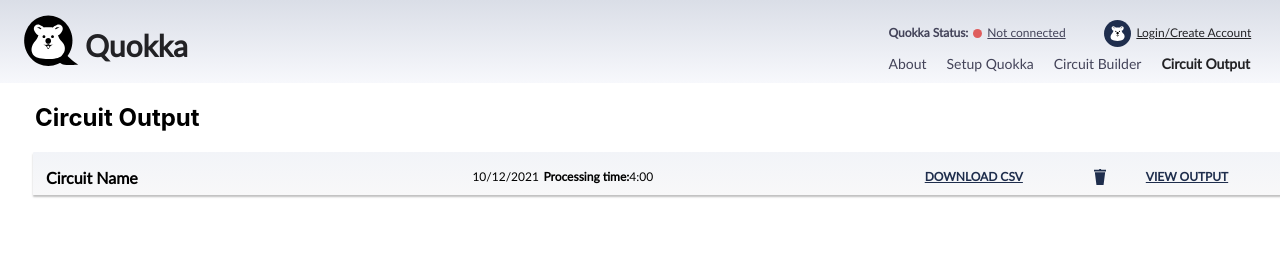
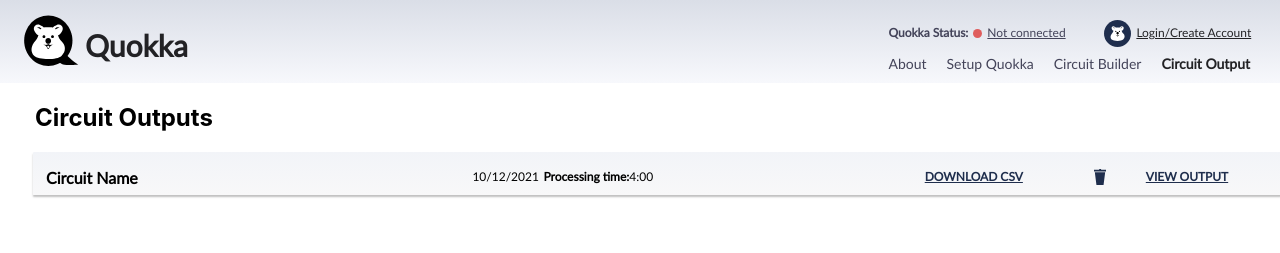
Before and after one commit to devitt1/Quokka-Web, a React (Create React App) app: page /circuit-output in a window 1280 px wide. Shown: the top 253 px of the page. Built offline with nearby package versions, Linux system fonts and the light colour scheme.

Commit message:
refactor: - CircuitOutput -> BuildOutput - circuitName -> buildName - CircuitOutputView -> BuildOutputView

```diff
--- a/src/components/CircuitOutputs/CircuitOutput/CircuitOutput.module.scss
+++ b/src/components/CircuitOutputs/BuildOutput/BuildOutput.module.scss
@@ -1,7 +1,7 @@
 @import '../../../common/global.scss';
 
 
-.circuitOutput {
+.buildOutput {
   align-self: center;
   width: 95%;
   height: 37px;
@@ -18,7 +18,7 @@
   p {
     text-align: start;
     align-self: center;
-    &.circuitName {
+    &.buildName {
       grid-column: 1;
       @include text-h4;
     }
--- /dev/null
+++ b/src/components/CircuitOutputs/BuildOutput/BuildOutput.tsx
@@ -0,0 +1,36 @@
+import React from 'react';
+import styles from './BuildOutput.module.scss';
+import bin from '../../../assets/bin.svg';
+
+interface BuildOutputProps {
+    id : string;
+    name : string;
+    output : string;
+    runDuration : string;
+}
+
+const BuildOutput : React.FC = () => {
+
+
+    const handleViewOutputClicked = () => {
+
+    }
+
+    return (<div className={styles.buildOutput}>
+        <p className={styles.buildName}> Circuit Name</p>
+        <p className={styles.date}>10/12/2021</p>
+        <p className={styles.processingTime}><strong>
+            Processing time:
+        </strong>4:00</p>
+        <button className={styles.downloadBtn}> Download CSV</button>
+        <div className={styles.viewOrDelete}>
+            <img src={bin} alt={'bin'}/>
+            <button className={styles.viewOutputBtn}
+                    onClick={handleViewOutputClicked}>
+                View Output
+            </button>
+        </div>
+    </div>)
+}
+
+export default BuildOutput;
--- /dev/null
+++ b/src/components/CircuitOutputs/BuildOutputView/BuildOutputView.module.scss
@@ -0,0 +1,3 @@
+.buildOutputView {
+
+}
--- a/src/components/CircuitOutputs/CircuitOutput/CircuitOutput.tsx
+++ /dev/null
@@ -1,20 +0,0 @@
-import React from 'react';
-import styles from './CircuitOutput.module.scss';
-import bin from '../../../assets/bin.svg';
-const CircuitOutput : React.FC = () => {
-    return (<div className={styles.circuitOutput}>
-        <p className={styles.circuitName}> Circuit Name</p>
-        <p className={styles.date}>10/12/2021</p>
-        <p className={styles.processingTime}><strong>
-            Processing time:
-        </strong>4:00</p>
-        <button className={styles.downloadBtn}> Download CSV</button>
-        <div className={styles.viewOrDelete}>
-            <img src={bin} alt={'bin'}/>
-            <button className={styles.viewOutputBtn}>
-                View Output</button>
-        </div>
-    </div>)
-}
-
-export default CircuitOutput;
--- a/src/components/CircuitOutputs/CircuitOutputView/CircuitOutputView.module.scss
+++ /dev/null
@@ -1,3 +0,0 @@
-.circuitOutputView {
-
-}
--- a/src/components/CircuitOutputs/CircuitOutputs.tsx
+++ b/src/components/CircuitOutputs/CircuitOutputs.tsx
@@ -1,22 +1,20 @@
 import React from 'react';
 import styles from './CircuitOutputs.module.scss';
-import CircuitOutput from "./CircuitOutput/CircuitOutput";
+import BuildOutput from "./BuildOutput/BuildOutput";
+import {useSelector} from "react-redux";
+import {RootState} from "../../redux/reducers/rootReducer";
 
 const CircuitOutputs : React.FC = () => {
 
-    var empty = false;
-
-    const CircuitOutputItemArray = [
-
-    ]
-
-    return (<div className={styles.circuitOutputs}>
-        <h2>Circuit Output</h2>
+    const {buildOutputs} = useSelector((state : RootState) => (state.circuitOutputs))
 
 
+    var empty = false;
+    return (<div className={styles.circuitOutputs}>
+        <h2>Circuit Outputs</h2>
         {
             !empty ?
-                <CircuitOutput/>
+                <BuildOutput/>
                 :
                 <div className={styles.prompt}>
                     <p>Run a circuit in the Circuit Builder and visit this page again once complete to see the output.</p>
```
Also changed, not shown: src/components/CircuitOutputs/BuildOutputView/BuildOutputView.tsx (added, +10 -0 lines), src/components/CircuitOutputs/CircuitOutputView/CircuitOutputView.tsx (deleted, +0 -10 lines).
